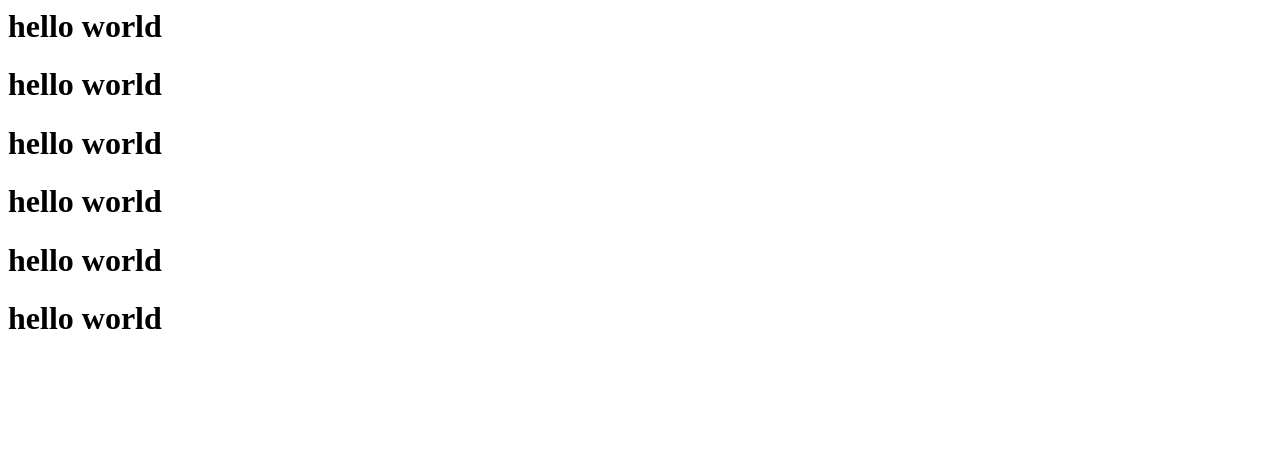
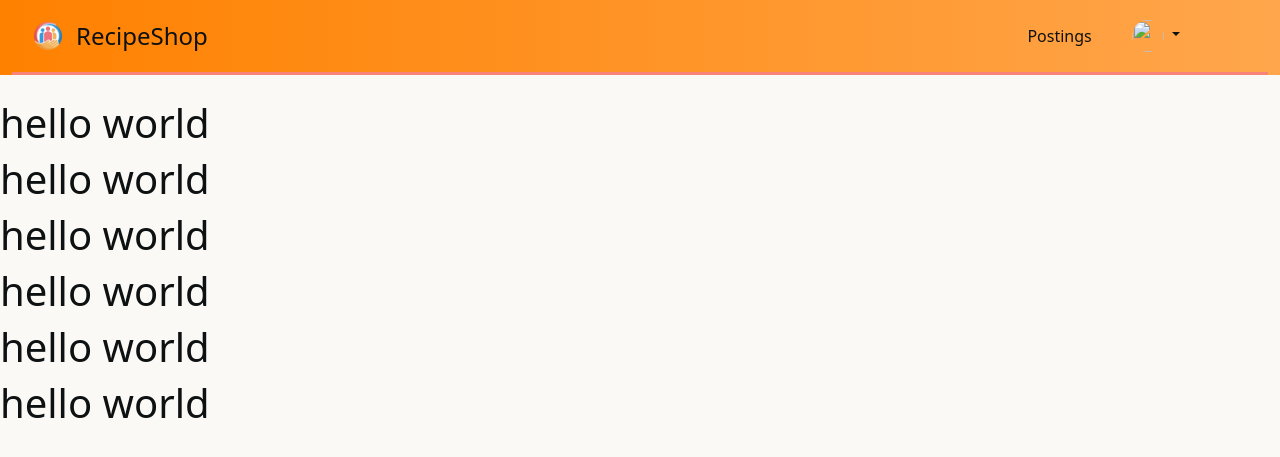
Before and after one commit to jackdkdf/AidAll, a Django app: template core/templates/core/posting_list.html in a window 1280 px wide. Shown: the top 457 px of the page. Run offline with Django 5.2, Linux system fonts and the light colour scheme; the template is opened without the code that fills it: most values are stand-ins (such as "Sample title", 1, 10 or a date in 2020); some libraries are stand-ins or nearby versions.

Commit message:
sexy is being sexy

```diff
--- a/core/templates/core/navbar.html
+++ b/core/templates/core/navbar.html
@@ -20,7 +20,7 @@
             class="d-flex flex-wrap justify-content-center align-items-center py-3 mb-4 ps-3 pe-6 border-bottom border-3"
         >
             <a
-                href="{% url 'recipe-list' %}"
+                href="{% url 'posting-list' %}"
                 class="d-flex align-items-center mb-3 mb-md-0 me-md-auto link-body-emphasis text-decoration-none"
             >
                 <img
@@ -39,19 +39,19 @@
             >
                 <li class="nav-item">
                     <a
-                        href="{% url 'recipe-list' %}"
-                        class="nav-link{% if url_name == 'recipe-list' %} active"
+                        href="{% url 'posting-list' %}"
+                        class="nav-link{% if url_name == 'posting-list' %} active"
                         aria-current="page"
-                        style="font-size: medium;{% endif %}{% if url_name == 'recipe-search' %} active"
+                        style="font-size: medium;{% endif %}{% if url_name == 'posting-search' %} active"
                         aria-current="page"
                         style="font-size: medium;{% endif %}"
-                        >Recipes</a
+                        >Postings</a
                     >
                 </li>
-                <li class="nav-item">
+                {% comment %} <li class="nav-item">
                     <a
-                        href="{% url 'recipe-day' %}"
-                        class="nav-link{% if url_name == 'recipe-day' %} active"
+                        href="{% url 'posting-day' %}"
+                        class="nav-link{% if url_name == 'posting-day' %} active"
                         aria-current="page"
                         style="font-size: medium;{% endif %}"
                         >ROTD</a
@@ -65,7 +65,7 @@
                         style="font-size: medium;{% endif %}"
                         >Cart (<span id="cart-count">0</span>)</a
                     >
-                </li>
+                </li> {% endcomment %}
                 {% endwith %}
                 <li
                     class="nav-item dropdown align-items-center justify-content-center ms-2"
@@ -91,9 +91,9 @@
                         aria-labelledby="navbarDropdownMenuLink"
                         style="border: 1px solid black"
                     >
-                        <a class="dropdown-item" href="{% url 'recipe-saved' %}"
+                        {% comment %} <a class="dropdown-item" href="{% url 'recipe-saved' %}"
                             >Saved Recipes</a
-                        >
+                        > {% endcomment %}
                         <a class="dropdown-item" href="#">Edit Profile</a>
                         <form
                             method="post"
--- a/core/templates/core/posting_list.html
+++ b/core/templates/core/posting_list.html
@@ -1,6 +1,27 @@
+{% extends 'core/navbar.html' %} {% load static %} {% block bscss %}
+<link
+    rel="stylesheet"
+    href="{% static 'core/node_modules/bootstrap/dist/css/bootstrap.css' %}"
+/>
+<link
+    rel="stylesheet"
+    href="https://stackpath.bootstrapcdn.com/font-awesome/4.7.0/css/font-awesome.min.css"
+/>
+<link
+    rel="stylesheet"
+    href="https://cdn.jsdelivr.net/npm/bootstrap-icons@1.3.0/font/bootstrap-icons.css"
+/>
+<link rel="stylesheet" href="{% static 'core/scss/custom.css' %}" />
+{% endblock%} {% block content %}
 <h1>hello world</h1>
 <h1>hello world</h1>
 <h1>hello world</h1>
 <h1>hello world</h1>
 <h1>hello world</h1>
 <h1>hello world</h1>
+
+<!-- Insert actual webpage content here -->
+{% endblock %} {% block scripts %}
+<script src="https://ajax.googleapis.com/ajax/libs/jquery/3.7.1/jquery.min.js"></script>
+<script src="{% static 'core/node_modules/bootstrap/dist/js/bootstrap.bundle.js' %}"></script>
+{% endblock %}
```
